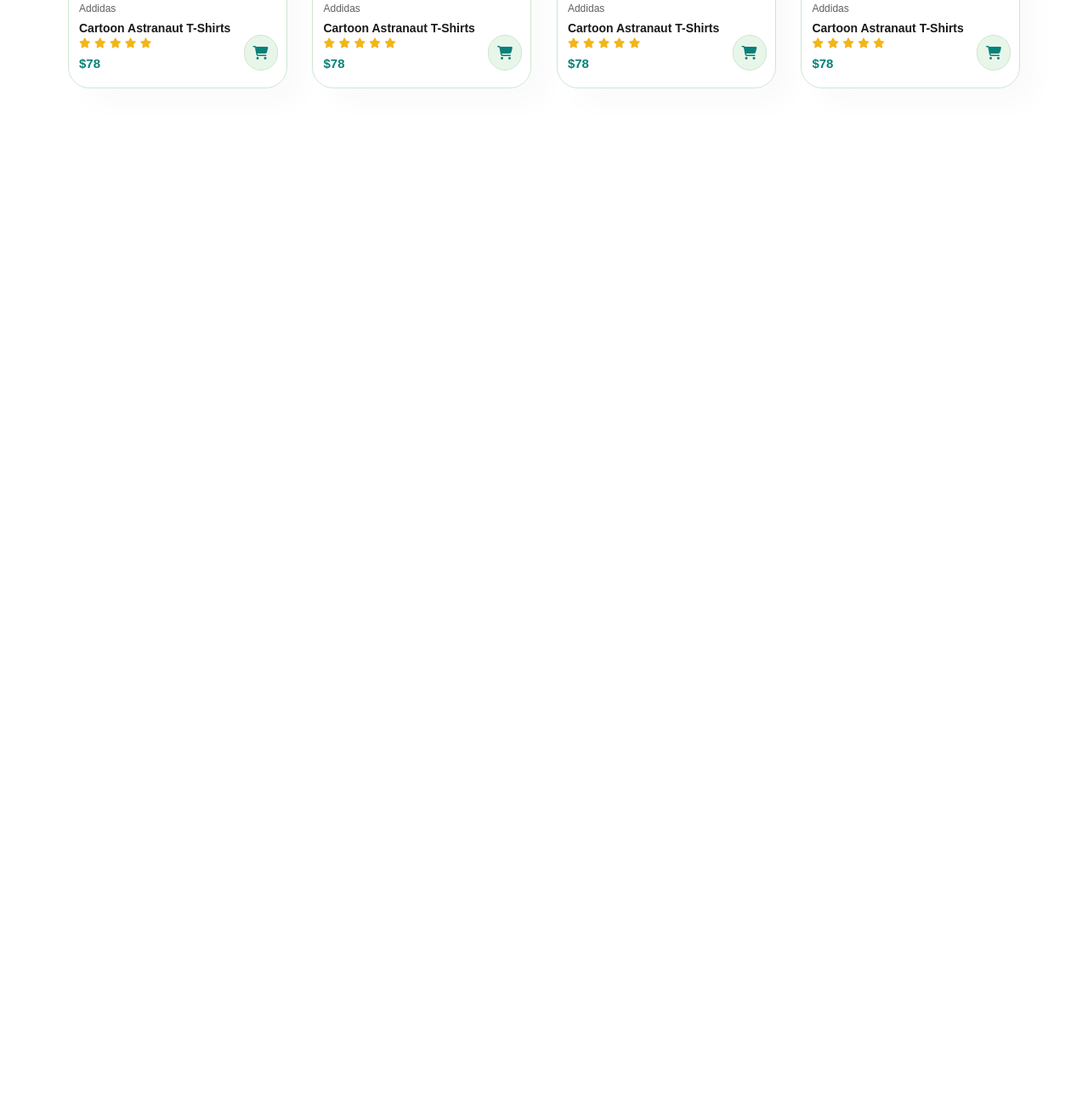
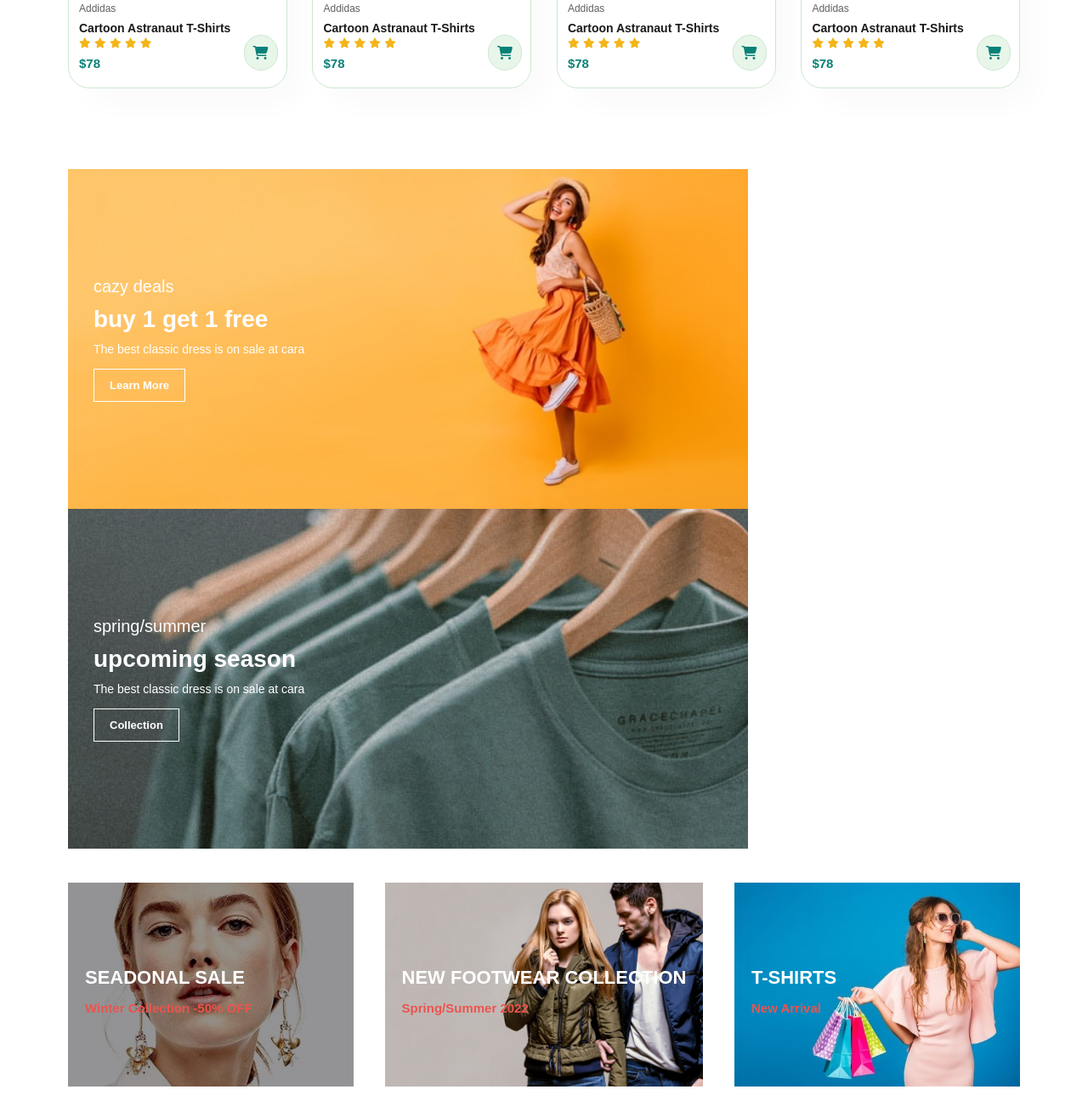
Before and after one commit to Napa7991/e-commerce_javascript, a plain HTML site: page index.html in a window 1280 px wide. Shown: the part 3269-4578 px from the top of the page at 85% size. Before the commit the page ends 3428 px from the top, so only its background shows below. Drawn offline with Linux system fonts and the light colour scheme.

Commit message:
banner 2 and 3 div

```diff
--- a/index.html
+++ b/index.html
@@ -364,6 +364,48 @@
             </div>
         </div>
     </section>
+
+    <!-- CALL TO ACTION  2 div wala -->
+    <section id="sm-banner" class="section-p1">
+        <div class="banner-box">
+            <h4>cazy deals</h4>
+            <h2>buy 1 get 1 free</h2>
+            <span>The best classic dress is on sale at cara</span>
+            <button>Learn More</button>
+        </div>
+        <div class="banner-box banner-box2">
+            <h4>spring/summer</h4>
+            <h2>upcoming season</h2>
+            <span>The best classic dress is on sale at cara</span>
+            <button>Collection</button>
+        </div>
+
+    </section>
+
+    <section id="banner3">
+        <div class="banner-box">
+            <h2>SEADONAL SALE</h2>
+            <h3>Winter Collection -50% OFF</h3>
+        </div>
+        <div class="banner-box banner-box2">
+            <h2>NEW FOOTWEAR COLLECTION</h2>
+            <h3>Spring/Summer 2022</h3>
+        </div>
+        <div class="banner-box banner-box3">
+            <h2>T-SHIRTS</h2>
+            <h3>New Arrival</h3>
+        </div>
+
+    </section>
+
+
+
+
+
+
+
+
+
     <script src="script.js"></script>
 </body>
 
--- a/style.css
+++ b/style.css
@@ -368,6 +368,108 @@ body{
 #banner span{
     color:#ef3636;
 }
-#banner button{
 
+/* CALL TO ACTION 2 DIV WALA */
+/* .banner-box{
+    width: 50%;
+    height:50vh;
+    background-image: url("img/banner/b4.jpg");
+    display: flex;
+    flex-direction: column;
+    align-items: start;
+    justify-content: center;
+    padding-left: 10px;
+} */
+
+#sm-banner{
+    display: flex;
+    justify-content: space-between;
+    flex-wrap: wrap;
 }
+#sm-banner .banner-box{
+    display: flex;
+    flex-direction: column;
+    justify-content: center;
+    align-items: flex-start;
+    background-image: url("img/banner/b17.jpg");
+    min-width:800px;
+    height: 50vh;
+    background-size: cover;
+    background-position: center;
+    padding: 30px;
+}
+
+#sm-banner h4{
+    color:#fff;
+    font-size: 20px;
+    font-weight: 300;
+}
+#sm-banner h2{
+    color:#fff;
+    font-size: 28px;
+    font-weight: 800;
+}
+#sm-banner span{
+    color:#fff;
+    font-size: 14px;
+    font-weight: 500;
+    padding-bottom: 15px;
+}
+ #sm-banner button{
+    font-size: 13px;
+    font-weight: 600;
+    padding: 11px 18px;
+    cursor: pointer;
+    outline: none;
+    transition: 0.2s;
+    background-color: transparent;
+    border:1px solid #fff;
+    color:#fff;
+
+ }
+ #sm-banner button:hover{
+    background-color: #088178;
+    border: none;
+
+ }
+ #sm-banner .banner-box2{
+   background-image: url("img/banner/b10.jpg");
+ }
+
+ /* Banner 3 div wala */
+ #banner3{
+    display: flex;
+    justify-content: space-between;
+    flex-wrap: wrap;
+    padding: 0 80px;
+ }
+ #banner3 .banner-box{
+    display: flex;
+    flex-direction: column;
+    justify-content: center;
+    align-items: flex-start;
+    background-image: url("img/banner/b7.jpg");
+    min-width: 30%;
+    height: 30vh;
+    background-size: cover;
+    background-position: center;
+    padding: 20px;
+    margin-bottom: 30px;
+
+ }
+ #banner3 h2{
+    color:#fff;
+    font-weight: 900;
+    font-size: 22px;
+ }
+ #banner3 h3{
+    color:#ec544e;
+    font-weight: 800;
+    font-size: 15px;
+ }
+ #banner3 .banner-box2{
+    background-image: url("img/banner/b4.jpg");
+ }
+ #banner3 .banner-box3{
+    background-image: url("img/banner/b18.jpg");
+ }
```
